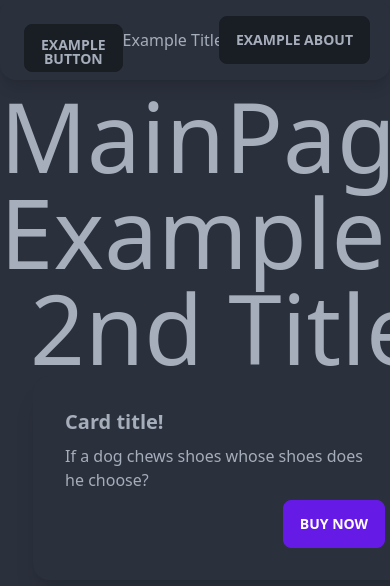
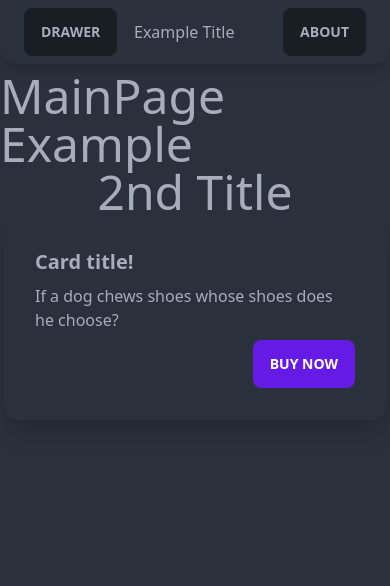
Before and after one commit to jwatts777/svelte-front-end, a SvelteKit app: page /Drawer in a window 390 px wide. Shown: the top 586 px of the page. Built offline with nearby package versions, Linux system fonts and the light colour scheme.

Commit message:
Added Reponsive Modifiers for better mobile functionality

```diff
--- a/src/routes/MainPage/page.svelte
+++ b/src/routes/MainPage/page.svelte
@@ -1,6 +1,6 @@
 <div class='grid'>
-<div class='text-8xl mx-auto'>MainPage Example</div>
-<div class='text-8xl mx-auto'>2nd Title</div>
+<div class='text-5xl sm:text-8xl mx-auto'>MainPage Example</div>
+<div class='text-5xl sm:text-8xl mx-auto'>2nd Title</div>
 <div class='grid-auto h-128 mx-auto'>
     <div class="card w-96 bg-base-100 shadow-xl">
         <div class="card-body">
--- a/src/routes/NavBar/+page.svelte
+++ b/src/routes/NavBar/+page.svelte
@@ -1,7 +1,7 @@
 <script>
-    let exampleTitle = "Example Title"
-
-    let exampleLinkButtonValue = "Example About"
+    let exampleTitleValue = "Example Title"
+    let exampleDrawerButtonValue = 'Drawer'
+    let exampleLinkButtonValue = "About"
 </script>
 
 
@@ -10,10 +10,10 @@
         <span class="text-lg font-bold">
             <label for="my-drawer" class="btn drawer-checkbox">
                 <div class="flex-none" />
-                Example Button
+                {exampleDrawerButtonValue}
             </label>
         </span>
-        <div class="mx-auto center text-align-center flex-none">{exampleTitle}</div>
+        <div class="mx-auto center text-align-center flex-none">{exampleTitleValue}</div>
     </div>
 
     <div class="flex-none px-2 mx-2 lg:flex">
--- a/tailwind.config.cjs
+++ b/tailwind.config.cjs
@@ -3,6 +3,22 @@ module.exports = {
   content: ['./src/**/*.{html,js,svelte,ts}'],
   theme: {
     extend: {},
+  },
+  screens: {
+    'sm': '640px',
+    // => @media (min-width: 640px) { ... }
+
+    'md': '768px',
+    // => @media (min-width: 768px) { ... }
+
+    'lg': '1024px',
+    // => @media (min-width: 1024px) { ... }
+
+    'xl': '1280px',
+    // => @media (min-width: 1280px) { ... }
+
+    '2xl': '1536px',
+    // => @media (min-width: 1536px) { ... }
   },
   plugins: [require("daisyui")],
   daisyui: {
```
